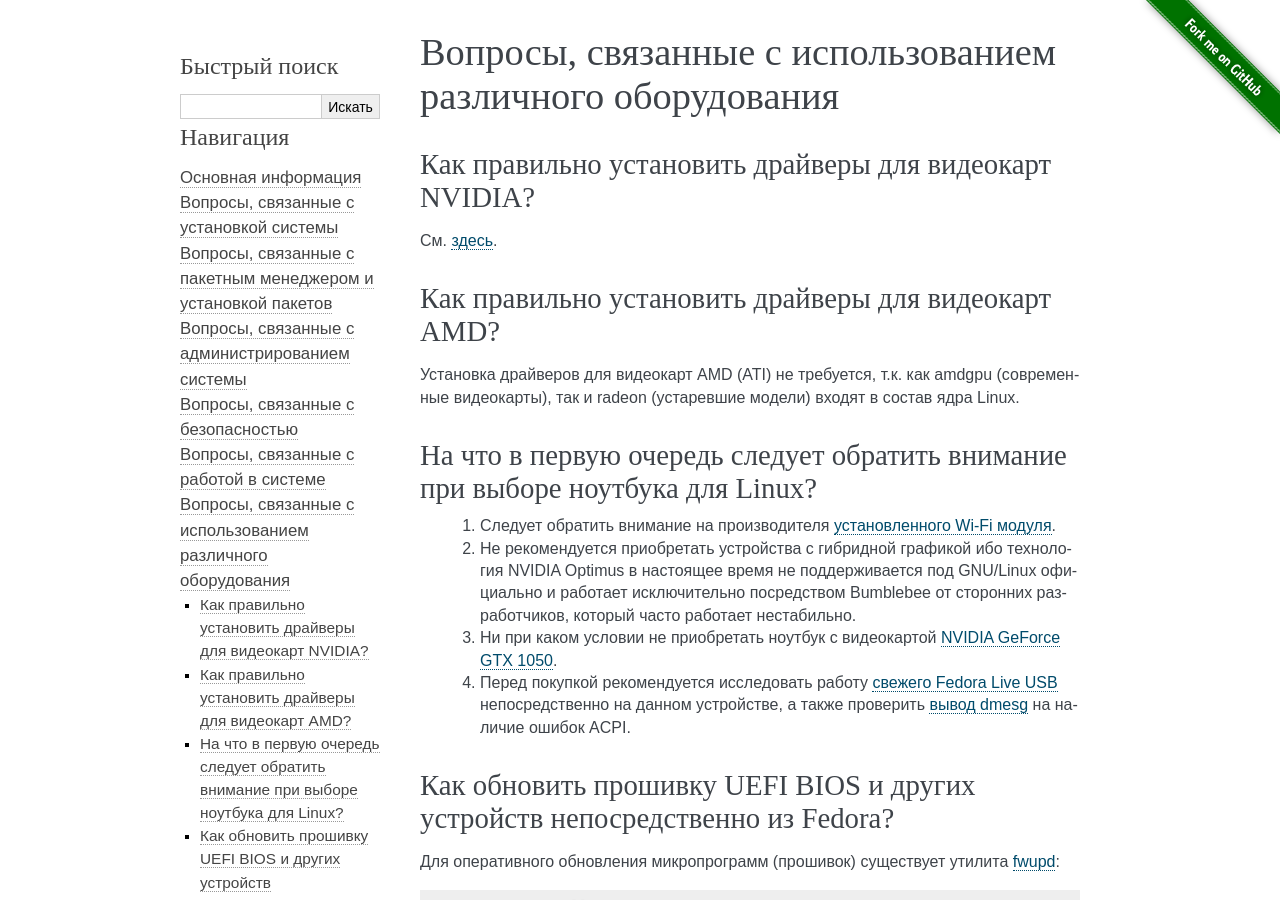
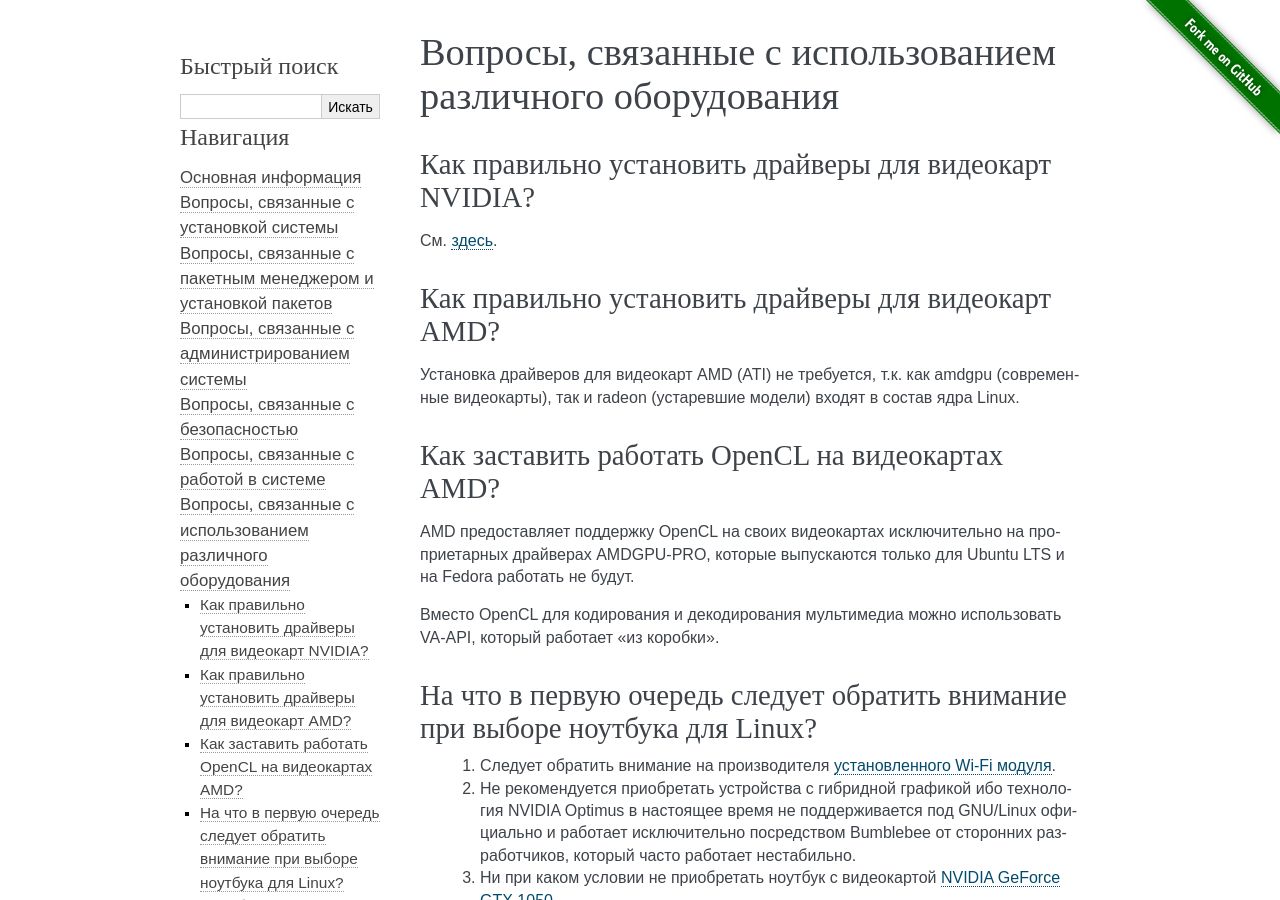
Before and after one commit to RussianFedora/FAQ, a Sphinx documentation site: the page built from source/hardware.rst, in a window 1280 px wide and 900 px high. Built offline with Sphinx 7.4.7, drawn with Linux system fonts in a browser that asks for light colours.

Commit message:
Added question about using OpenCL on AMD video cards.

```diff
--- a/source/hardware.rst
+++ b/source/hardware.rst
@@ -26,6 +26,16 @@
 ========================================================
 
 Установка драйверов для видеокарт AMD (ATI) не требуется, т.к. как amdgpu (современные видеокарты), так и radeon (устаревшие модели) входят в состав ядра Linux.
+
+.. index:: video, gpu, amd, ati, drivers
+.. _amdgpu-pro:
+
+Как заставить работать OpenCL на видеокартах AMD?
+====================================================
+
+AMD предоставляет поддержку OpenCL на своих видеокартах исключительно на проприетарных драйверах AMDGPU-PRO, которые выпускаются только для Ubuntu LTS и на Fedora работать не будут.
+
+Вместо OpenCL для кодирования и декодирования мультимедиа можно использовать VA-API, который работает "из коробки".
 
 .. index:: hardware, selection
 .. _linux-hardware:
```
